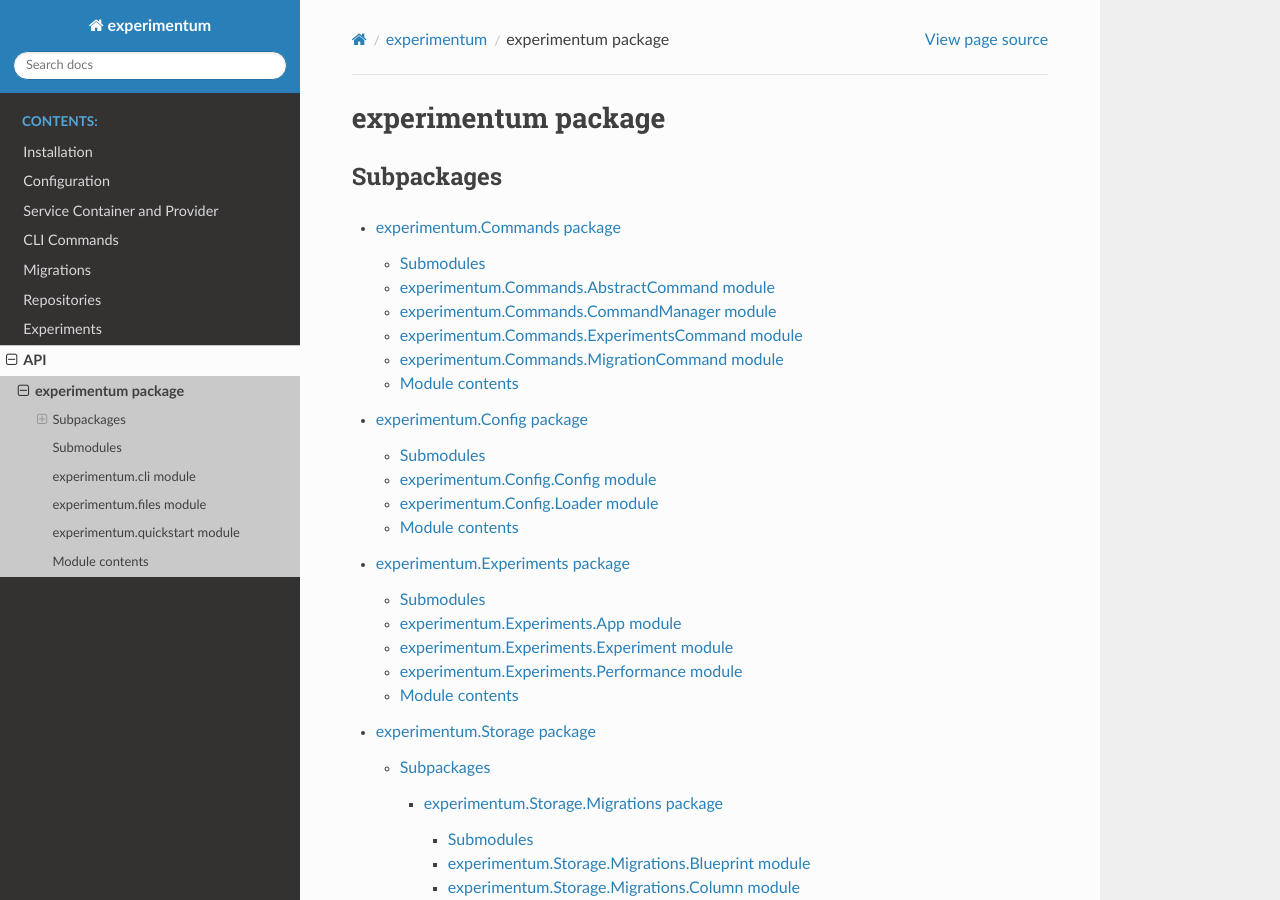
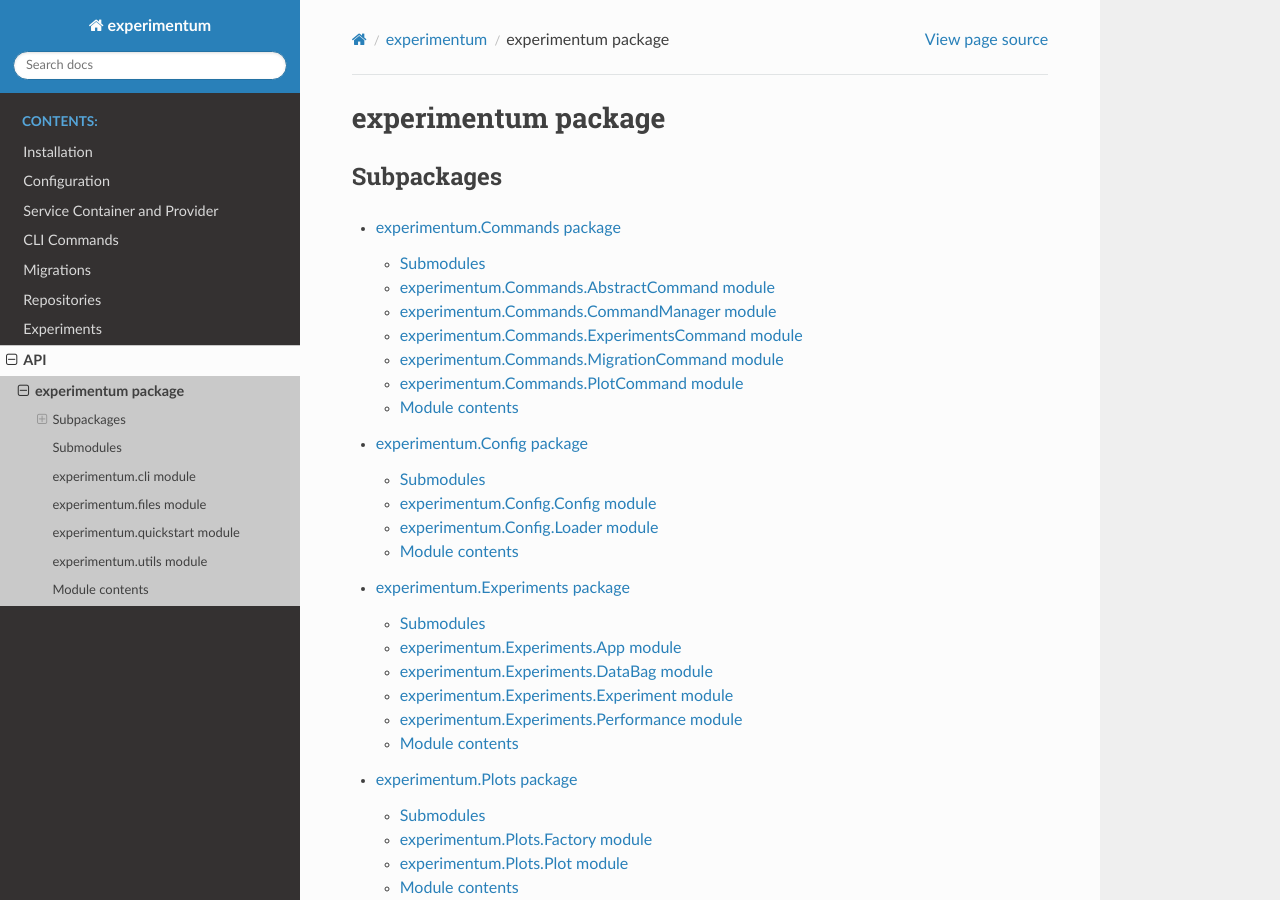
Before and after one commit to PascalKleindienst/experimentum, a Sphinx documentation site: the page built from docs/source/experimentum.rst, in a window 1280 px wide and 900 px high. Built offline with Sphinx 7.4.7 and the Read the Docs theme 2.0.0, drawn with Linux system fonts in a browser that asks for light colours; some of the changed text lies outside the part shown.

Commit message:
added docs for plots and charts command

```diff
--- a/docs/commands.rst
+++ b/docs/commands.rst
@@ -36,3 +36,7 @@ Use the ``migration:status`` command to check which migration did run and which
 Experiments
 ===========
 .. automodule:: experimentum.Commands.ExperimentsCommand
+
+Plots and Charts
+================
+.. automodule:: experimentum.Commands.PlotCommand
--- a/docs/source/experimentum.Commands.rst
+++ b/docs/source/experimentum.Commands.rst
@@ -36,6 +36,14 @@ experimentum.Commands.MigrationCommand module
     :undoc-members:
     :show-inheritance:
 
+experimentum.Commands.PlotCommand module
+----------------------------------------
+
+.. automodule:: experimentum.Commands.PlotCommand
+    :members:
+    :undoc-members:
+    :show-inheritance:
+
 
 Module contents
 ---------------
--- a/docs/source/experimentum.Experiments.rst
+++ b/docs/source/experimentum.Experiments.rst
@@ -8,6 +8,14 @@ experimentum.Experiments.App module
 -----------------------------------
 
 .. automodule:: experimentum.Experiments.App
+    :members:
+    :undoc-members:
+    :show-inheritance:
+
+experimentum.Experiments.DataBag module
+---------------------------------------
+
+.. automodule:: experimentum.Experiments.DataBag
     :members:
     :undoc-members:
     :show-inheritance:
--- a/docs/source/experimentum.rst
+++ b/docs/source/experimentum.rst
@@ -9,6 +9,7 @@ Subpackages
     experimentum.Commands
     experimentum.Config
     experimentum.Experiments
+    experimentum.Plots
     experimentum.Storage
 
 Submodules
@@ -38,6 +39,14 @@ experimentum.quickstart module
     :undoc-members:
     :show-inheritance:
 
+experimentum.utils module
+-------------------------
+
+.. automodule:: experimentum.utils
+    :members:
+    :undoc-members:
+    :show-inheritance:
+
 
 Module contents
 ---------------
```
Also changed, not shown: docs/source/experimentum.Plots.rst (added, +30 -0 lines).
